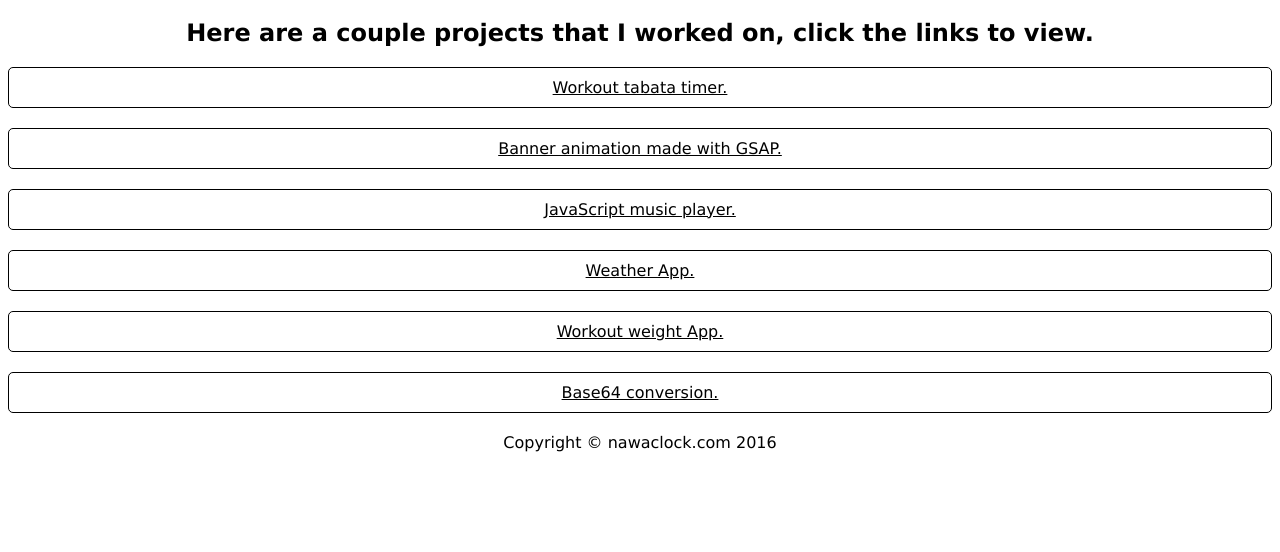
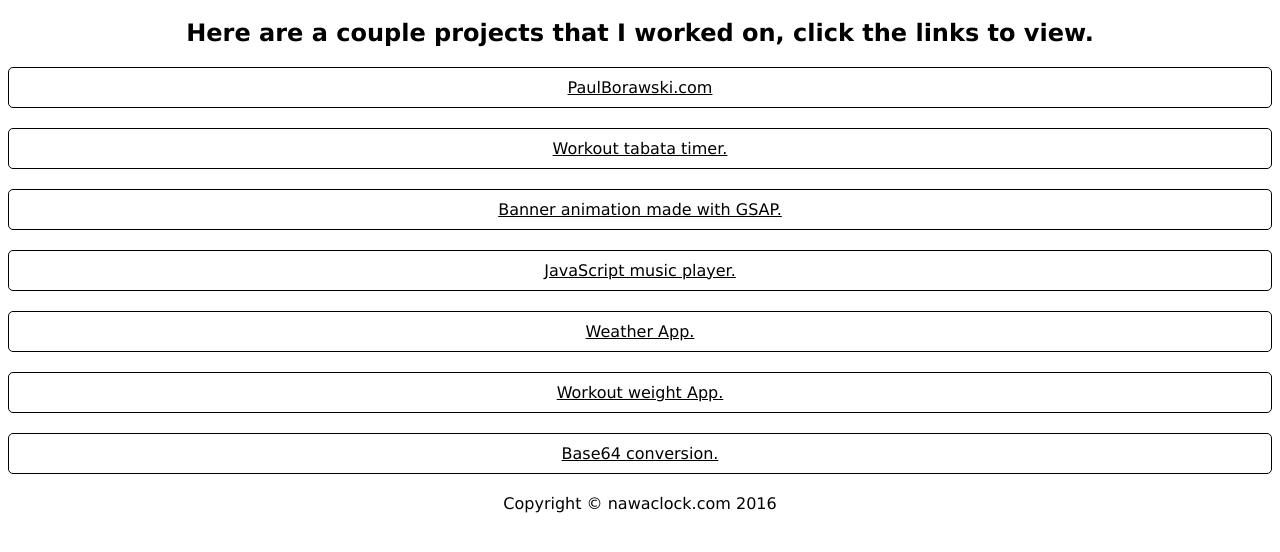
Before and after one commit to iAmNawa/nawaclock.com, a plain HTML site: page public/index.html in a window 1280 px wide. Shown: the part 62-614 px from the top of the page. Drawn offline with Linux system fonts and the light colour scheme.

Commit message:
paulborawski.com

```diff
--- a/public/index.html
+++ b/public/index.html
@@ -7,6 +7,7 @@
 	<body>
 <h1>Nawaclock.com</h1>
 <h2>Here are a couple projects that I worked on, click the links to view.</h2>
+    <a href="http://www.paulborawski.com">PaulBorawski.com</a>
 		<a href="clock/index.html">Workout tabata timer.</a>
 		<a href="gsap/index.html">Banner animation made with GSAP.</a>
 		<a href="musicplayer/index.html">JavaScript music player.</a>
```
